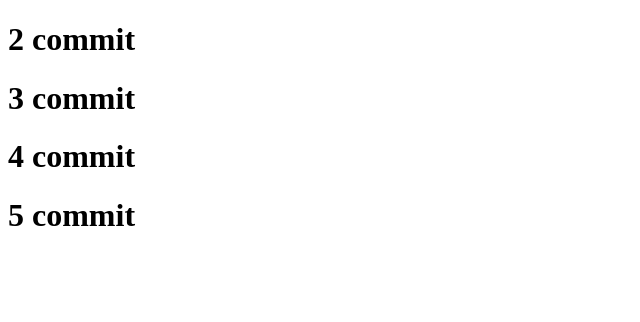
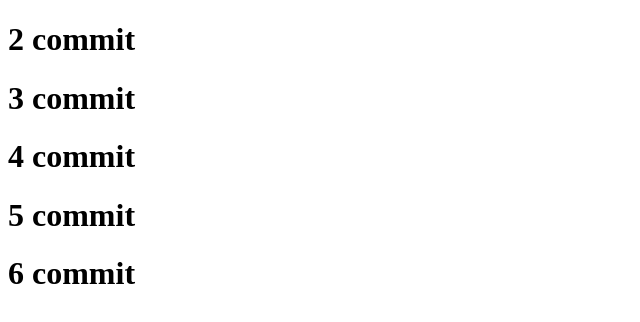
Before and after one commit to Orlandojr-7/1_RecetasCocina, a plain HTML site: page index.html in a window 1280 px wide. Shown: the whole page, without its empty margins (0-640 px from the left). Drawn offline with Linux system fonts and the light colour scheme.

Commit message:
6 commit

```diff
--- a/index.html
+++ b/index.html
@@ -10,5 +10,6 @@
     <h1>3 commit</h1>
     <h1>4 commit</h1>
     <h1>5 commit</h1>
+    <h1>6 commit</h1>
 </body>
 </html>
```
